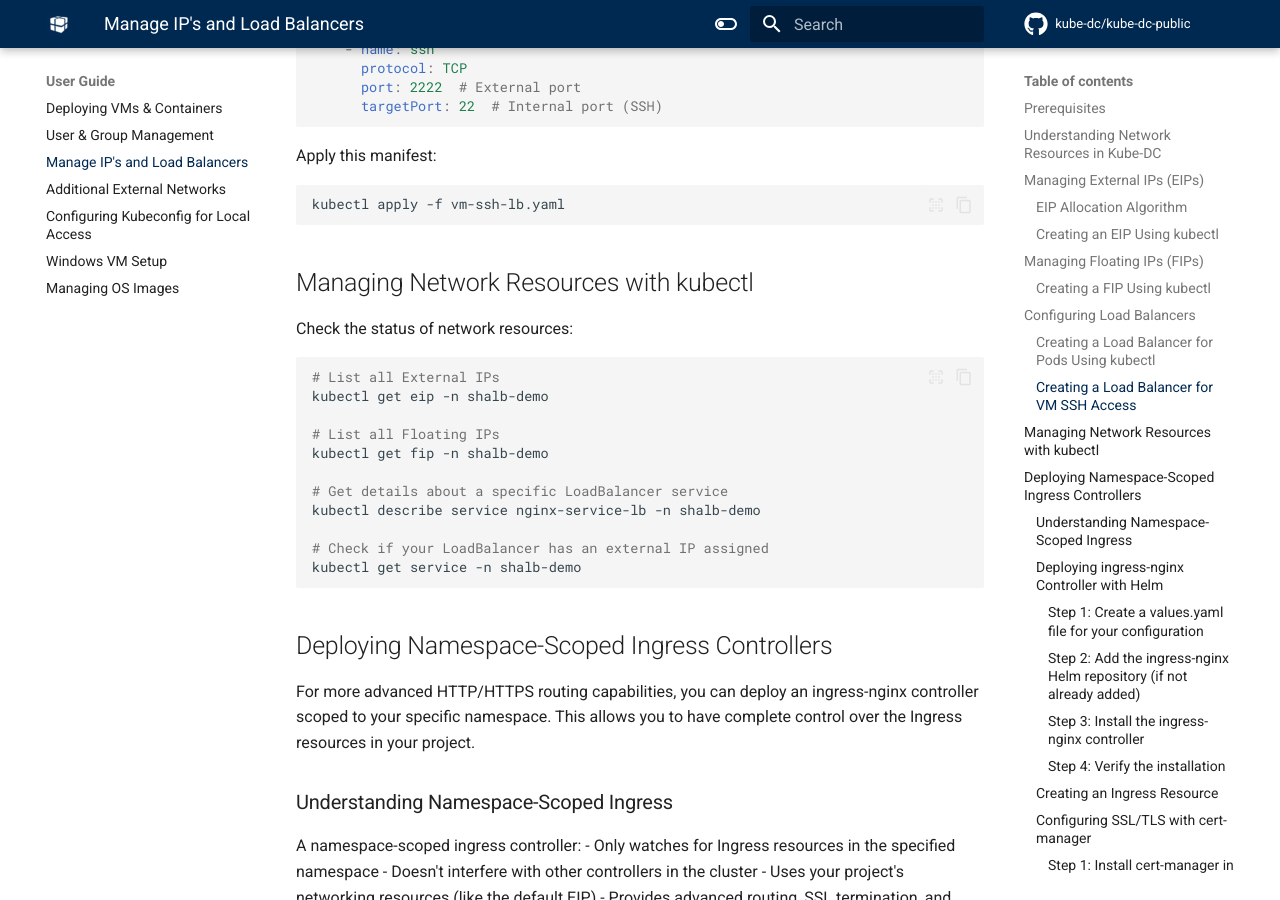
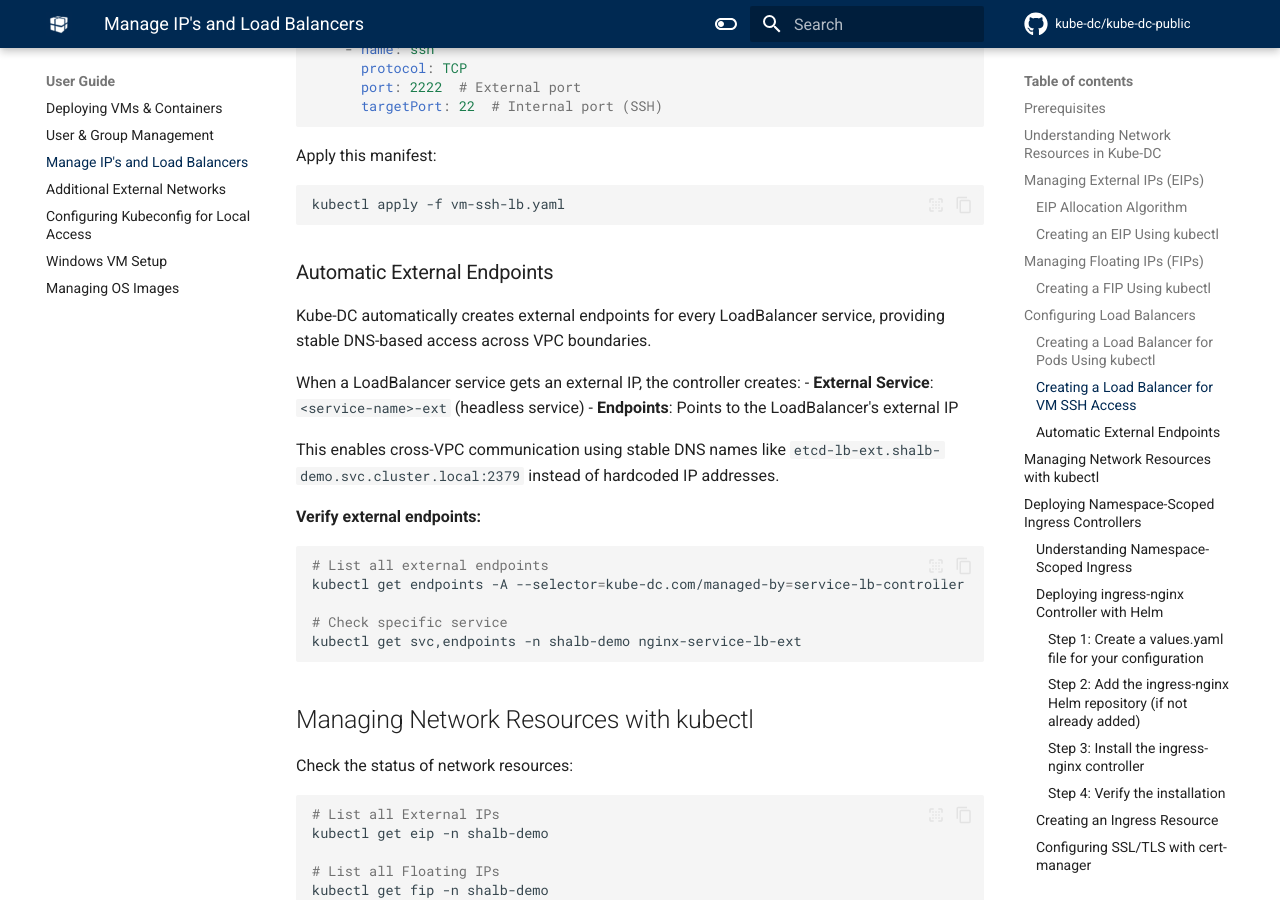
Before and after one commit to kube-dc/kube-dc-public, an MkDocs documentation site: the page built from docs/tutorial-ip-and-lb.md, in a window 1280 px wide and 900 px high, scrolled down 4088 px. Built offline with MkDocs 1.6.1 and Material for MkDocs 9.7.7, drawn with Linux system fonts in a browser that asks for light colours; comment, search, counter and statistics services are not loaded.

Commit message:
Sync from private repo

````diff
--- a/docs/tutorial-ip-and-lb.md
+++ b/docs/tutorial-ip-and-lb.md
@@ -175,6 +175,26 @@ Apply this manifest:
 
 ```bash
 kubectl apply -f vm-ssh-lb.yaml
+```
+
+### Automatic External Endpoints
+
+Kube-DC automatically creates external endpoints for every LoadBalancer service, providing stable DNS-based access across VPC boundaries.
+
+When a LoadBalancer service gets an external IP, the controller creates:
+- **External Service**: `<service-name>-ext` (headless service)
+- **Endpoints**: Points to the LoadBalancer's external IP
+
+This enables cross-VPC communication using stable DNS names like `etcd-lb-ext.shalb-demo.svc.cluster.local:2379` instead of hardcoded IP addresses.
+
+**Verify external endpoints:**
+
+```bash
+# List all external endpoints
+kubectl get endpoints -A --selector=kube-dc.com/managed-by=service-lb-controller
+
+# Check specific service
+kubectl get svc,endpoints -n shalb-demo nginx-service-lb-ext
 ```
 
 ## Managing Network Resources with kubectl
````
Also changed, not shown: docs/architecture-networking.md (+12 -0 lines).
